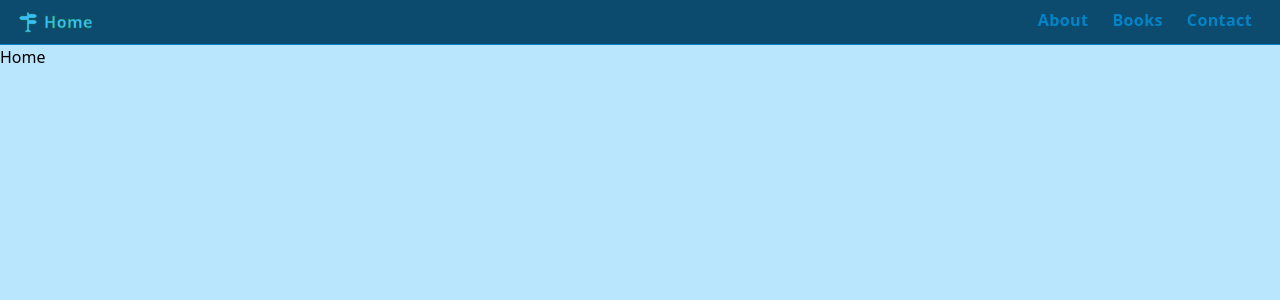
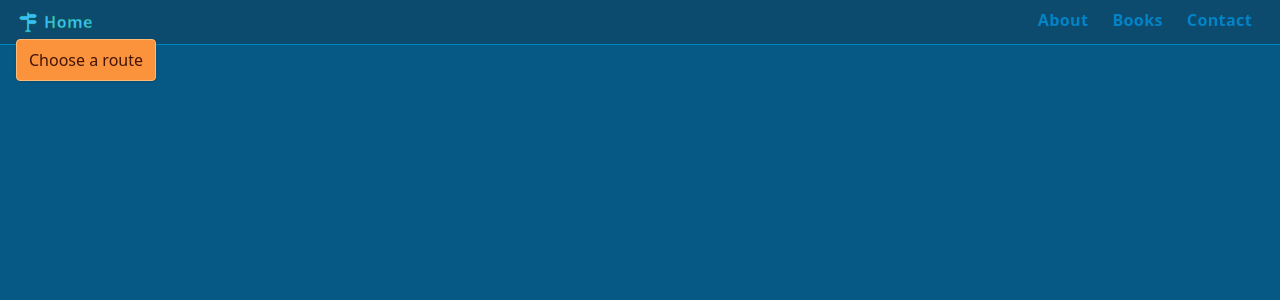
Before and after one commit to maxzz/routes-router, a React (Vite) app: page / in a window 1280 px wide. Shown: the top 300 px of the page. Built offline with nearby package versions, Linux system fonts and the light colour scheme.

Commit message:
WIP. temp fix for hosting on github pages

```diff
--- a/package.json
+++ b/package.json
@@ -27,6 +27,7 @@
     "scripts": {
         "dev": "vite",
         "build": "tsc && vite build",
-        "preview": "vite preview"
+        "preview": "vite preview",
+        "deploy": "pnpm build && gh-pages -d dist"
     }
 }
--- a/src/components/0-router/0-all-routes.tsx
+++ b/src/components/0-router/0-all-routes.tsx
@@ -1,5 +1,6 @@
 import { ReactNode, RefObject, createRef } from "react";
 import { About, Books, Contacts } from "../2-pages";
+import { HomePage } from "./3-home";
 
 export type RouteTypeWithTransition = {
     name: string;
@@ -18,7 +19,7 @@ export const routes: RouteType[] = [
     {
         name: "home",
         path: "/",
-        element: <div className="h-full bg-sky-200">Home</div>,
+        element: <HomePage />,
         nodeRef: createRef(),
     },
     {
--- /dev/null
+++ b/src/components/0-router/3-home.tsx
@@ -0,0 +1,11 @@
+import { Link } from "react-router-dom";
+
+export function HomePage() {
+    return (
+        <div className="h-full bg-sky-800">
+            <Link to="/" className="inline-block ml-4 -mt-1.5 px-3 py-2 text-orange-950 bg-orange-400 hover:text-orange-50 hover:bg-orange-500 border-orange-300 border rounded shadow active:scale-x-[.97] transition-colors">
+                Choose a route
+            </Link>
+        </div>
+    );
+}
--- a/src/components/0-router/index.tsx
+++ b/src/components/0-router/index.tsx
@@ -2,10 +2,11 @@ import { createBrowserRouter } from "react-router-dom";
 import { routes } from "./0-all-routes";
 import { Root } from "./1-root";
 import { ErrorPage } from "./2-error-page-404";
+import { HomePage } from "./3-home";
 
 export const router = createBrowserRouter([{
     path: "/",
     element: <Root routes={routes} />,
-    errorElement: <ErrorPage />,
+    errorElement: <div className="p-4 h-screen bg-sky-800"><HomePage /></div>, // errorElement: <ErrorPage />, // a special case to self host on github pages
     children: routes,
 }]);
--- a/vite.config.ts
+++ b/vite.config.ts
@@ -3,7 +3,8 @@ import { defineConfig } from 'vite';
 import react from '@vitejs/plugin-react';
 
 // https://vitejs.dev/config/
-export default defineConfig({
+export default defineConfig(({ command }) => ({
+    // base: command === 'build' ? '/routes-router/' : '',
     base: '',
     plugins: [react()],
     server: {
@@ -14,4 +15,4 @@ export default defineConfig({
             '@': path.resolve(__dirname, './src'),
         },
     },
-});
+}));
```
